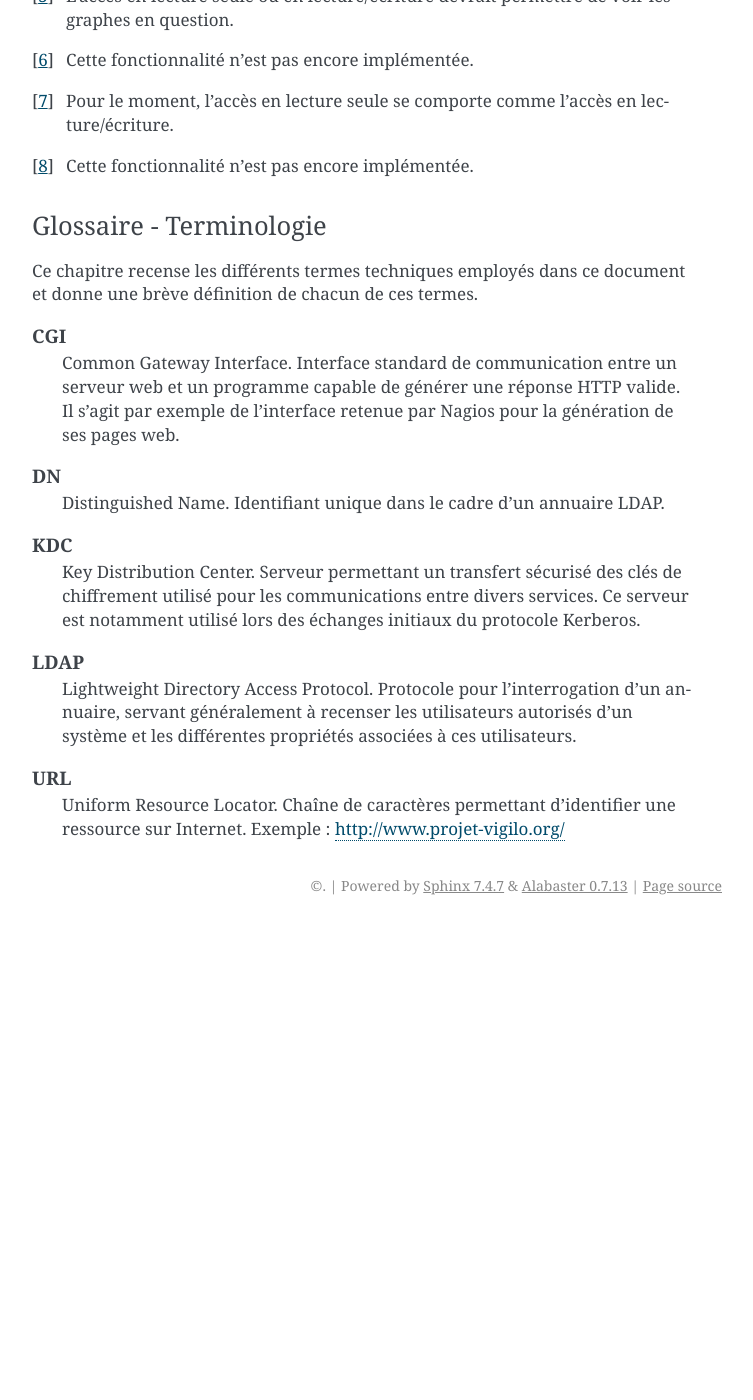
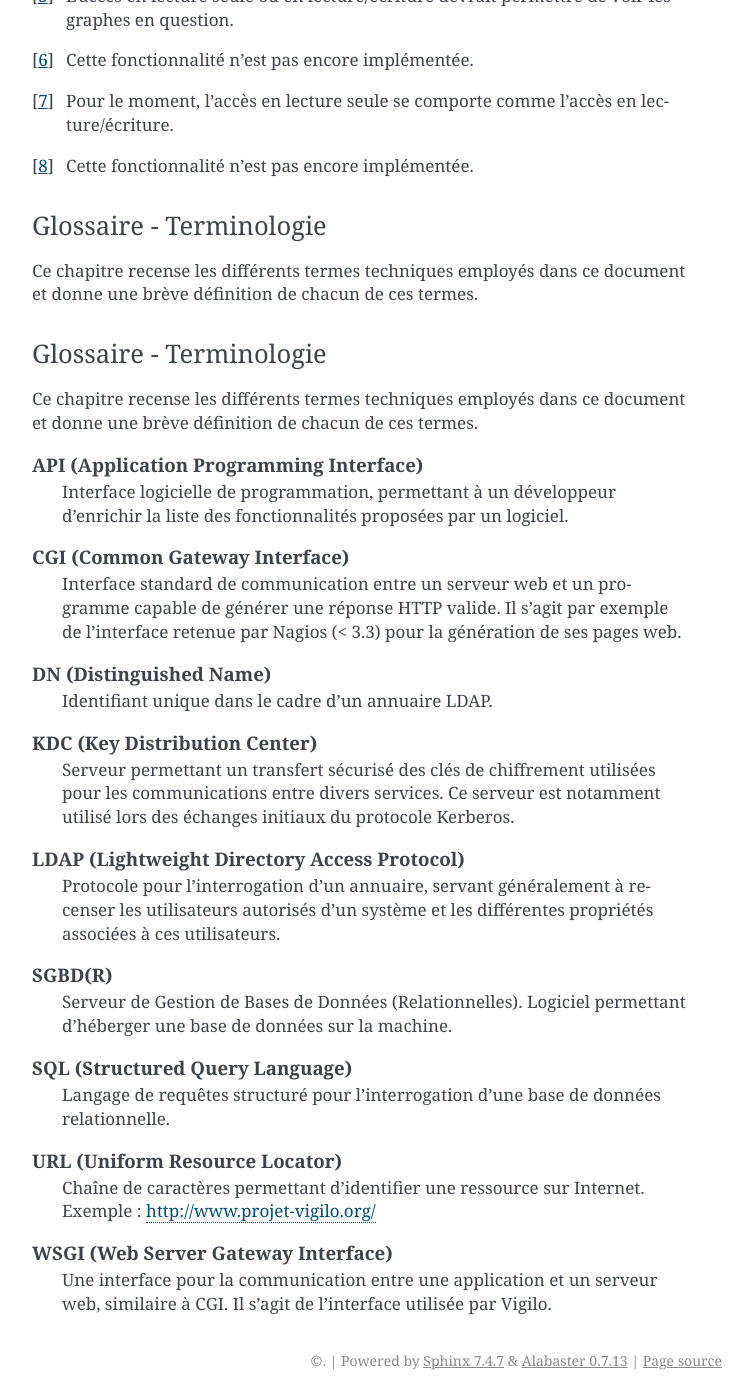
Before and after one commit to vigilo/turbogears, a Sphinx documentation site: the page built from doc/auth.rst, in a window 1280 px wide and 1400 px high, scrolled down 19468 px. Shown: the whole window, without its empty margins (388-1141 px from the left). Built offline with Sphinx 7.4.7, drawn with Linux system fonts in a browser that asks for light colours; the version number is read from the project's files by our own code; before the commit the page ends 20393 px from its top, so only the background shows below that; some of the changed text lies outside the part shown.

Commit message:
Doc utilisateur en reST pour VigiAdmin.
Met également en commun le glossaire utilisé dans les différentes
documentations des IHMs web, au travers de la doc du module
vigilo.turbogears.

Le glossaire est également commun à la doc d'authentification
(vigilo.turbogears).

Change-Id: Ib2db35f7a8763c114a0465f37a916aea37d150c5
Reviewed-on: https://vigilo-dev.si.c-s.fr/review/548
Tested-by: Build system <qa@vigilo-dev.si.c-s.fr>
Reviewed-by: Francois POIROTTE <francois.poirotte@c-s.fr>

```diff
--- a/doc/auth.rst
+++ b/doc/auth.rst
@@ -780,31 +780,8 @@ Glossaire - Terminologie
 Ce chapitre recense les différents termes techniques employés dans ce document
 et donne une brève définition de chacun de ces termes.
 
-.. glossary::
 
-   CGI
-        Common Gateway Interface. Interface standard de communication entre un
-        serveur web et un programme capable de générer une réponse HTTP valide.
-        Il s'agit par exemple de l'interface retenue par Nagios pour la
-        génération de ses pages web.
-   DN
-        Distinguished Name. Identifiant unique dans le cadre d'un annuaire
-        LDAP.
-
-   KDC
-        Key Distribution Center. Serveur permettant un transfert sécurisé des
-        clés de chiffrement utilisé pour les communications entre divers
-        services. Ce serveur est notamment utilisé lors des échanges initiaux
-        du protocole Kerberos.
-
-   LDAP
-        Lightweight Directory Access Protocol. Protocole pour l'interrogation
-        d'un annuaire, servant généralement à recenser les utilisateurs
-        autorisés d'un système et les différentes propriétés associées à ces
-        utilisateurs.
-   URL
-        Uniform Resource Locator. Chaîne de caractères permettant d'identifier
-        une ressource sur Internet. Exemple : http://www.projet-vigilo.org/
+..  include:: glossaire.rst
 
 
 .. vim: set tw=79 :
--- /dev/null
+++ b/doc/glossaire.rst
@@ -0,0 +1,48 @@
+Glossaire - Terminologie
+------------------------
+
+Ce chapitre recense les différents termes techniques employés dans ce document
+et donne une brève définition de chacun de ces termes.
+
+.. glossary::
+
+   API (Application Programming Interface)
+        Interface logicielle de programmation, permettant à un développeur
+        d'enrichir la liste des fonctionnalités proposées par un logiciel.
+
+   CGI (Common Gateway Interface)
+        Interface standard de communication entre un serveur web et un
+        programme capable de générer une réponse HTTP valide.
+        Il s'agit par exemple de l'interface retenue par Nagios (< 3.3) pour
+        la génération de ses pages web.
+
+   DN (Distinguished Name)
+        Identifiant unique dans le cadre d'un annuaire LDAP.
+
+   KDC (Key Distribution Center)
+        Serveur permettant un transfert sécurisé des clés de chiffrement
+        utilisées pour les communications entre divers services. Ce serveur
+        est notamment utilisé lors des échanges initiaux du protocole Kerberos.
+
+   LDAP (Lightweight Directory Access Protocol)
+        Protocole pour l'interrogation d'un annuaire, servant généralement à
+        recenser les utilisateurs autorisés d'un système et les différentes
+        propriétés associées à ces utilisateurs.
+
+   SGBD(R)
+        Serveur de Gestion de Bases de Données (Relationnelles). Logiciel
+        permettant d'héberger une base de données sur la machine.
+
+   SQL (Structured Query Language)
+        Langage de requêtes structuré pour l'interrogation d'une base de données
+        relationnelle.
+
+   URL (Uniform Resource Locator)
+        Chaîne de caractères permettant d'identifier une ressource sur Internet.
+        Exemple : http://www.projet-vigilo.org/
+
+   WSGI (Web Server Gateway Interface)
+        Une interface pour la communication entre une application et un serveur
+        web, similaire à CGI. Il s'agit de l'interface utilisée par Vigilo.
+
+.. vim: set tw=79 :
```
